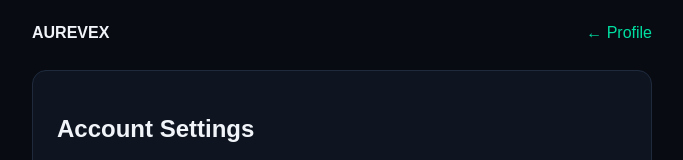
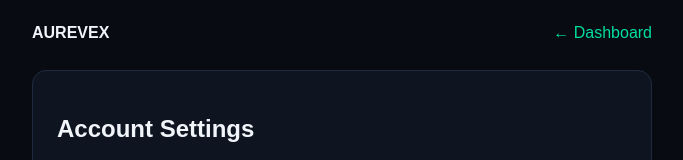
Before and after one commit to amjimmy254/aurevex, a Next.js app: page /settings in a window 1280 px wide. Shown: the top 160 px of the page, without its empty margins (298-981 px from the left). Built offline with nearby package versions, Linux system fonts and the light colour scheme.

Commit message:
Update link from Profile to Dashboard in settings

```diff
--- a/app/settings/page.tsx
+++ b/app/settings/page.tsx
@@ -77,7 +77,7 @@ export default function SettingsPage() {
           marginBottom: 28
         }}>
           <strong>AUREVEX</strong>
-          <a href="/profile" style={{ color: "#00dfa2" }}>← Profile</a>
+          <a href="/" style={{ color: "#00dfa2" }}>← Dashboard</a>
         </header>
 
         <section style={{
```
